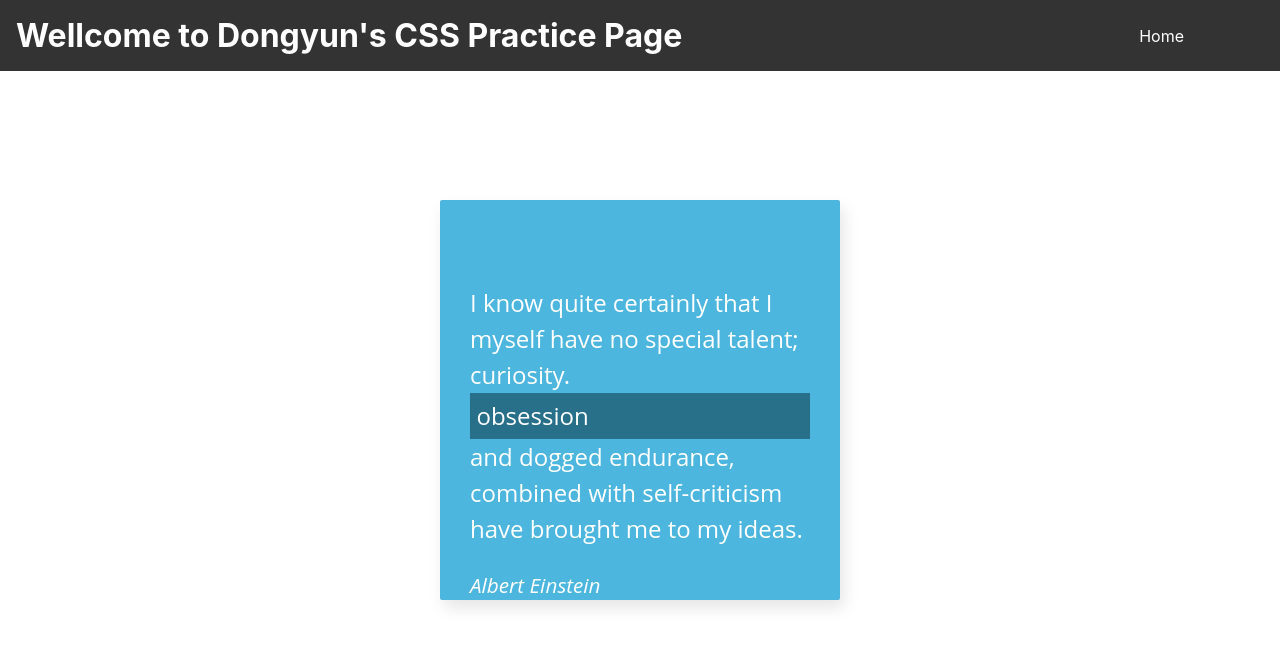
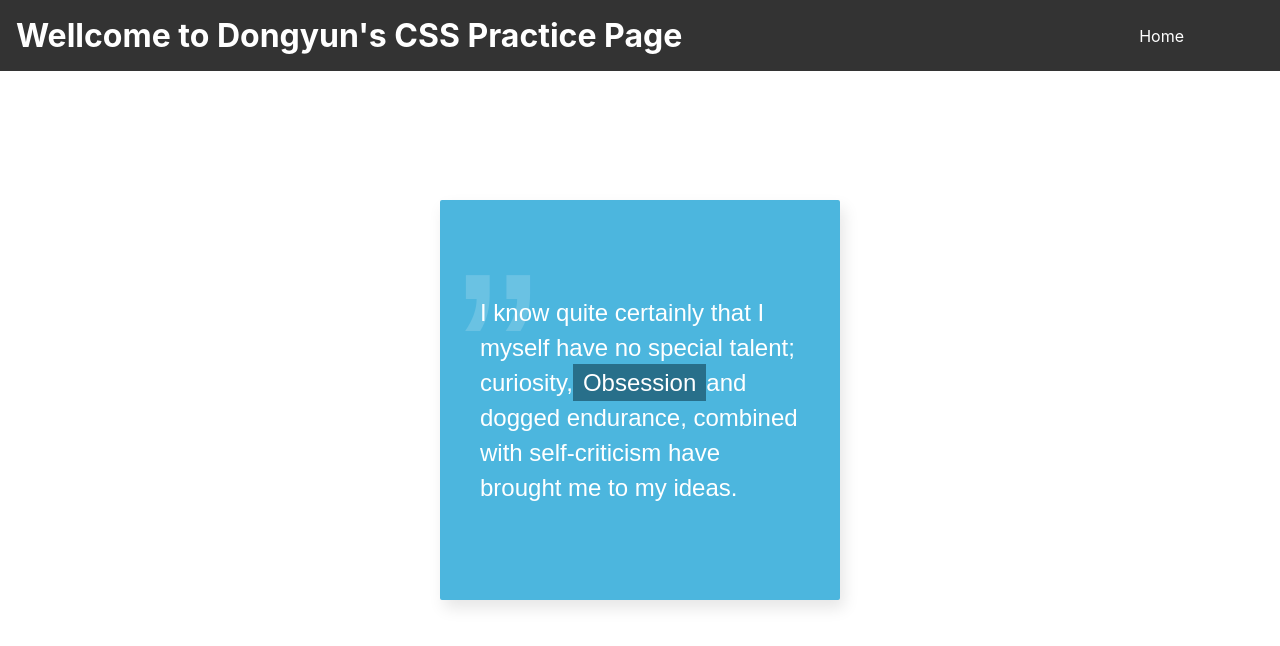
Before and after one commit to dongyunkim96/CSS-Experience, a React (Create React App) app in the folder my-app/: page /12 in a window 1280 px wide. Shown: the top 646 px of the page. Built offline with nearby package versions, Linux system fonts and the light colour scheme.

Commit message:
days 12 done

```diff
--- a/my-app/package.json
+++ b/my-app/package.json
@@ -8,6 +8,7 @@
     "@testing-library/user-event": "^13.5.0",
     "react": "^18.2.0",
     "react-dom": "^18.2.0",
+    "react-icons": "^4.11.0",
     "react-router-dom": "^6.16.0",
     "react-scripts": "5.0.1",
     "styled-components": "^6.0.8",
--- a/my-app/src/pages/12/Page12.js
+++ b/my-app/src/pages/12/Page12.js
@@ -1,46 +1,39 @@
 import React from 'react';
+import { FaVolumeUp } from "react-icons/fa";
 import {
-    Frame,
+    Container,
     Center,
+    MainText,
+    ToolTipText,
+    Tooltip,
+    Header,
     Content,
-    Tooltip,
-    TooltipContainer,
-    Author
+    Triangle
 } from './Page12.styled.js';
 
 const Page12 = () => {
     return (
-        <Frame>
+        <Container>
             <Center>
-                <Content>
-                    I know quite certainly that I myself have no special talent; curiosity.
-                <TooltipContainer>
-                    obsession
-                    <Tooltip>
-                        <span className='tooltip__header'>
-                          [əbˈsɛʃ(ə)n]
-                          <svg
-                            xm1ns="http://www.w3.org/2000/svg"
-                            width="14"
-                            height="14"
-                            viewBox='0 0 512 512'
-                          >
-                            <path
-                              fill="#286f8a"
-                              d="M426.7 256c0-71-43.4-131.8-105-157.5l-16.4 39.4C351.5 157.2 384 202.8 384 256c0 53.3-32.5 98.8-78.8 118.1l16.4 39.4C383.3 387.8 426.7 327 426.7 256zm-85.4 0c0-35.5-21.7-65.9-52.5-78.7l-16.4 39.4c15.4 6.4 26.2 21.6 26.2 39.4c0 17.7-10.8 32.9-26.2 39.4l16.4 39.4c30.8-13 52.5-43.4 52.5-78.9zm13.2-236.3L338 59.1C415.1 91.2 469.3 167.2 469.3 256c0 88.7-54.2 164.8-131.3 196.9l16.4 39.4C447 453.7 512 362.5 512 256S447 58.3 354.5 19.7zM0 149.3v213.3h85.3L234.7 512V0L85.3 149.3H0z"
-                            />
-                          </svg>
-                        </span>
-                        <span className='tooltip__content'>
-                            <strong>obsession</strong>, a persistent disturbing preoccupation with an often unreasonable idea or feeling.
-                        </span>
+                <MainText>
+                    I know quite certainly that I myself have no special talent; curiosity,
+                <ToolTipText>
+                    <Tooltip className='tooltip'>
+                        <Header>
+                          [əbˈsɛʃ(ə)n]<p><FaVolumeUp /></p>
+                        </Header>
+                        <Content>
+                            <b>Obsession</b>, a persistent disturbing preoccupation with an often
+                            unreasonable idea or feeling.
+                        </Content>
+                        <Triangle></Triangle>
                     </Tooltip>
-                </TooltipContainer>
+                    Obsession
+                </ToolTipText>
                 and dogged endurance, combined with self-criticism have brought me to my ideas.
-              </Content>
-              <Author>Albert Einstein</Author>
+                </MainText>
             </Center>
-        </Frame>
+        </Container>
     );
 };
 
--- a/my-app/src/pages/12/Page12.styled.js
+++ b/my-app/src/pages/12/Page12.styled.js
@@ -1,6 +1,32 @@
-import styled from 'styled-components';
+import styled, { keyframes } from 'styled-components';
 
-export const Frame = styled.div`
+const appear = keyframes`
+  0% {
+    opacity: 0;
+    transform: translateY(0);
+  }
+  100% {
+    opacity: 1;
+    transform: translateY(15px);
+  }
+`;
+
+const disappear = keyframes`
+  0% {
+    opacity: 1;
+    transform: translateY(15px);
+  }
+  99% {
+    opacity: 0;
+    transform: translateY(0);
+  }
+  100% {
+    opacity: 0;
+    transform: translateY(500px);
+  }
+`;
+
+export const Container = styled.div`
   position: absolute;
   top: 50%;
   left: 50%;
@@ -11,97 +37,112 @@ export const Frame = styled.div`
   border-radius: 2px;
   box-shadow: 4px 8px 16px 0 rgba(0, 0, 0, 0.1);
   overflow: hidden;
-  background: #fff;
   color: #333;
-  font-family: "Open Sans", Helvetica, sans-serif;
+  font-family: 'Open Sans', Helvetica, sans-serif;
   -webkit-font-smoothing: antialiased;
   -moz-osx-font-smoothing: grayscale;
-  background: #4cb6de;
-  color: white;
-  z-index: 1;
+  background-color: #4cb6de;
 `;
 
 export const Center = styled.div`
-  width: min(85%, 400px);
-  margin: auto;
-  margin-top: 85px;
+  position: absolute;
+  top: 50%;
+  left: 50%;
+  transform: translate(-50%, -50%);
+  width: 80%;
 `;
 
-export const Content = styled.p`
-  font-size: 1.5rem;
-  line-height: 1.5;
+export const MainText = styled.div`
+  color: white;
+  font-size: 24px;
+  line-height: 35px;
+  font-weight: 500;
+  font-family: Arial;
+  z-index: 10;
   position: relative;
+
+  &::before {
+    content: '„';
+    position: absolute;
+    color: #6ac2e3;
+    font-size: 250px;
+    top: -100px;
+    left: -24px;
+    z-index: -1;
+  }
 `;
 
-export const TooltipContainer = styled.div`
-  background: #287089;
-  padding: .3rem .4rem;
+export const ToolTipText = styled.span`
+  background-color: #286f8a;
+  padding: 5px 10px;
   cursor: pointer;
   position: relative;
 
-
   &::before {
-    bottom: -20px;
-    content: " ";
-    display: block;
-    height: 20px;
-    left: 0;
+    width: 50px;
+    height: 30px;
+    content: ' ';
     position: absolute;
-    width: 100%;
   }
 
-  &::after {
-    border-left: solid transparent 10px;
-    border-right: solid transparent 10px;
-    border-top: solid transparent 10px;
-    bottom: -9px;
-    content: " ";
-    height: 0;
-    left: 50%;
-    margin-left: -13px;
-    position: absolute;
-    width: 0;
+  &:hover .tooltip {
+    opacity: 1;
+    animation: ${appear} .6s forwards;
   }
 `;
 
-export const Tooltip = styled.span`
-  cursor: text;
-  font-size: 1rem;
-  width: 300px;
-  background: white;
-  bottom: 100%;
-  color: #fff;
-  display: block;
-  left: 50%;
-  margin-bottom: 15px;
+export const Tooltip = styled.div`
+  position: absolute;
+  background-color: #286f8a;
+  height: 150px;
+  width: 250px;
+  top: -95px;
+  left: 10px;
+  cursor: unset;
   opacity: 0;
-  pointer-events: none;
-  position: absolute;
-  transform: translate(-50%, -16px);
-  transition: all 0.3s ease-out;
-  box-shadow: 2px 2px 6px rgba(0, 0, 0, 0.2s);
+  transition: .6s;
+  transform: translateY(-500px);
+  animation: ${disappear} .6s forwards;
+`;
 
-  .tooltip__header {
-    color: #286f8a;
-    svg {
-        position: relative;
-        top: 3px;
-        margin-left: 0.5rem;
-        cursor: pointer;
-        transform-origin: center center;
-        transition: all .2s;
-        &:hover {
-            transform: scale(1.1);
-        }
-    }
+export const Header = styled.div`
+  background-color: white;
+  height: 34.5px;
+  color: #286f8a;
+  font-size: 16px;
+  box-sizing: border-box;
+  display: flex;
+  align-items: center;
+  padding-left: 20px;
+
+  p {
+    margin-top: 21px;
+    margin-left: 10px;
   }
 
-  .tooltip__content {
-    background: #286f8a;
+  span {
+    margin-left: 5px;
+    transition: .2s;
+  }
+  span:hover {
+    transform: scale(1.1);
   }
 `;
 
-export const Author = styled.p`
-  font-style: italic;
-  font-size: 1.3rem;
+export const Content = styled.div`
+  font-size: 16px;
+  box-sizing: border-box;
+  padding: 12px 20px;
+  line-height: 24px;
 `;
+
+export const Triangle = styled.div`
+  position: absolute;
+  width: 0;
+  height: 0;
+  border-left: 20px solid transparent;
+  border-right: 20px solid transparent;
+  border-top: 20px solid transparent;
+  left: 130px;
+  top: 122px;
+`;
```
Also changed, not shown: 1 other file (tests, documents, lock files or other folders).
